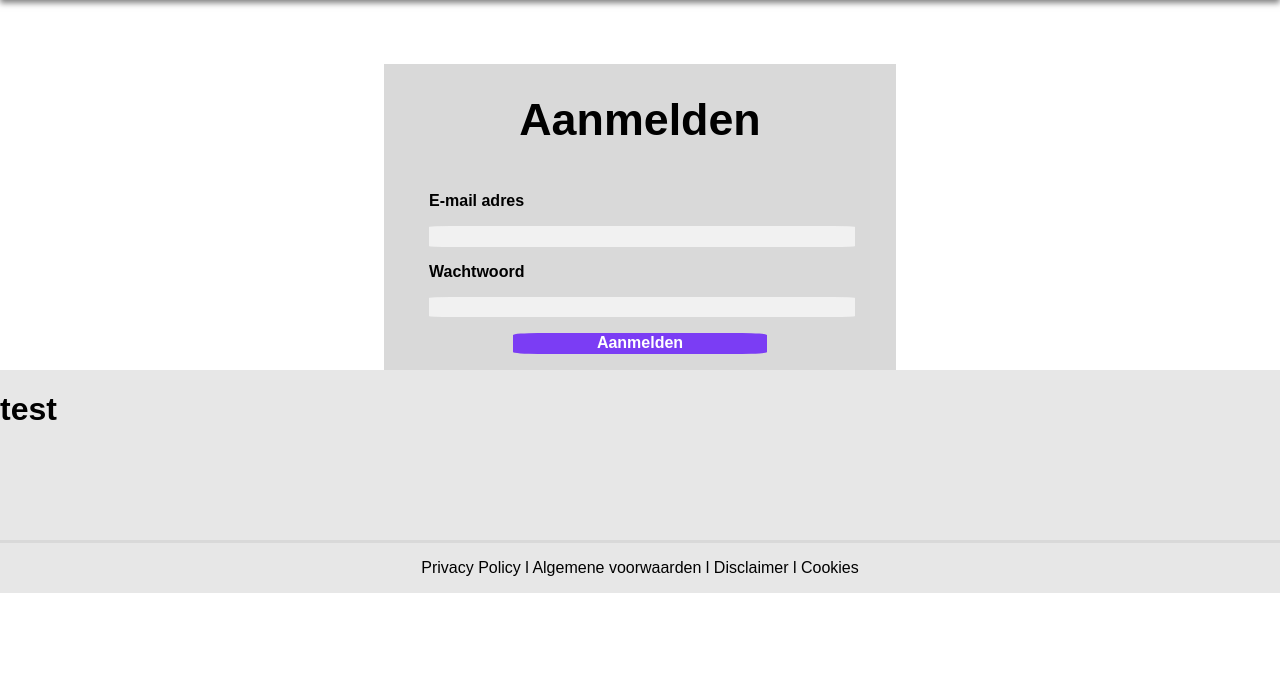
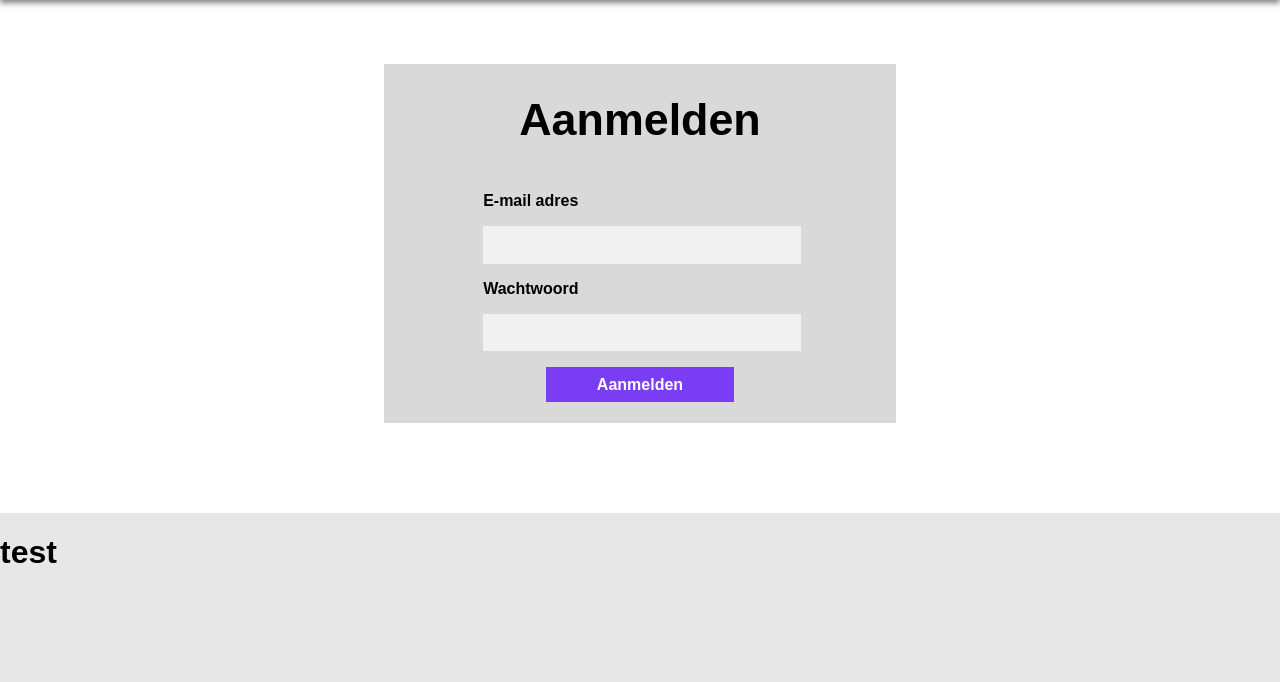
Before and after one commit to Jasirabdikarim/E3T, a PHP site: page /inloggen.php in a window 1280 px wide. Shown: the part 105-787 px from the top of the page. Before the commit the page ends 698 px from the top, so only its background shows below. Run offline with PHP 8.4, Linux system fonts and the light colour scheme.

Commit message:
changed margins on login block

```diff
--- a/css/style.css
+++ b/css/style.css
@@ -120,40 +120,40 @@ footer {
     width: 80%;
     margin-left: 10%;
     margin-top: 10%;
+    margin-bottom: 25%;
+    height: 70%;
 }
 
 #login h1 {
     font-size: 2.8em;
 }
 
-#login label {
-    margin-left: -50%;
+#login p {
     font-weight: bold;
 }
 
 
 #email {
-    width: 200%;
-    margin-left: -50%;
+    width: 100%;
     background-color: rgba(241, 241, 241, 1);
     border: rgba(241, 241, 241, 1);
-    border-radius: 5%;
+    height: 20%;
 }
 
 #password {
-    width: 200%;
-    margin-left: -50%;
+    width: 100%;
     background-color: rgba(241, 241, 241, 1);
     border: rgba(241, 241, 241, 1);
-    border-radius: 5%;
+    height: 20%;
 }
 
 #submit {
     background-color: rgba(123, 61, 244, 1);
-    width: 120%;
+    width: 60%;
+    height: 20%;
     color: white;
     font-weight: bold;
     border:rgba(123, 61, 244, 1);
-    border-radius: 10%;
-    margin-left: -10%;
+    margin-left: 20%;
+    margin-top: 5%;
 }
--- a/inloggen.php
+++ b/inloggen.php
@@ -25,11 +25,11 @@
                 <div id="login">
                     <h1>Aanmelden</h1>
                     <form action="" method="" enctype="multipart/form-data">
-                        <p><label for="email">E-mail adres</label></p>
-                        <p><input type="email" name="email" id="email"></p>
-                        <p><label for="password">Wachtwoord</label></p>
-                        <p><input type="password" name="password" id="password"></p>
-                        <p><input type="submit" name="submit" value="Aanmelden" id="submit"></p>
+                        <p>E-mail adres</p>
+                        <input type="email" name="email" id="email">
+                        <p>Wachtwoord</p>
+                        <input type="password" name="password" id="password">
+                        <input type="submit" name="submit" value="Aanmelden" id="submit">
                     </form>
 
 
```
